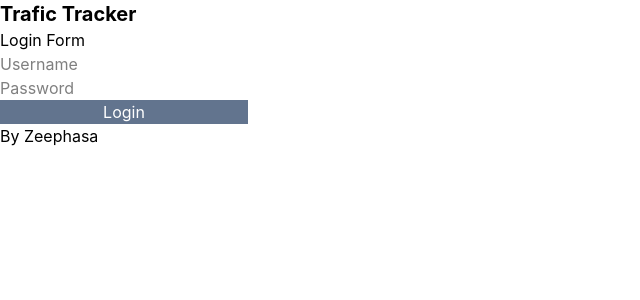
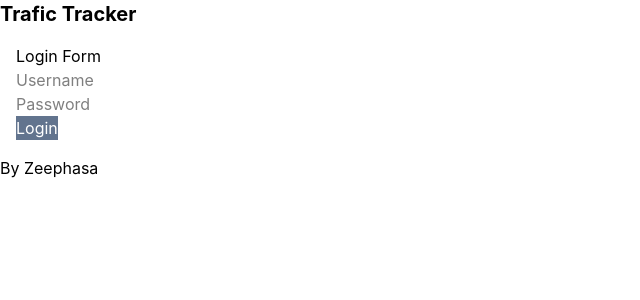
Before and after one commit to Zeeptech/TraficTracker, a React (Vite) app in the folder frontend/: page / in a window 1280 px wide. Shown: the top 300 px of the page, without its empty margins (0-640 px from the left). Built offline with nearby package versions, Linux system fonts and the light colour scheme.

Commit message:
Fixa style

```diff
--- a/frontend/src/components/LoginForm.tsx
+++ b/frontend/src/components/LoginForm.tsx
@@ -1,10 +1,16 @@
 function LoginForm() {
   return (
-    <div className="grid w-fit">
+    <div className="grid w-fit p-4">
       <h1>Login Form</h1>
-      <input id="username" type="text" placeholder="Username" />
-      <input id="password" type="password" placeholder="Password" />
-      <button className="bg-slate-500 text-white">Login</button>
+      <div>
+        <form>
+          <input id="username" type="text" placeholder="Username" />
+          <br />
+          <input id="password" type="password" placeholder="Password" />
+          <br />
+          <button className="bg-slate-500 text-white">Login</button>
+        </form>
+       </div>
     </div>
   );
 }
```
Also changed, not shown: 1 other file (tests, documents, lock files or other folders).
